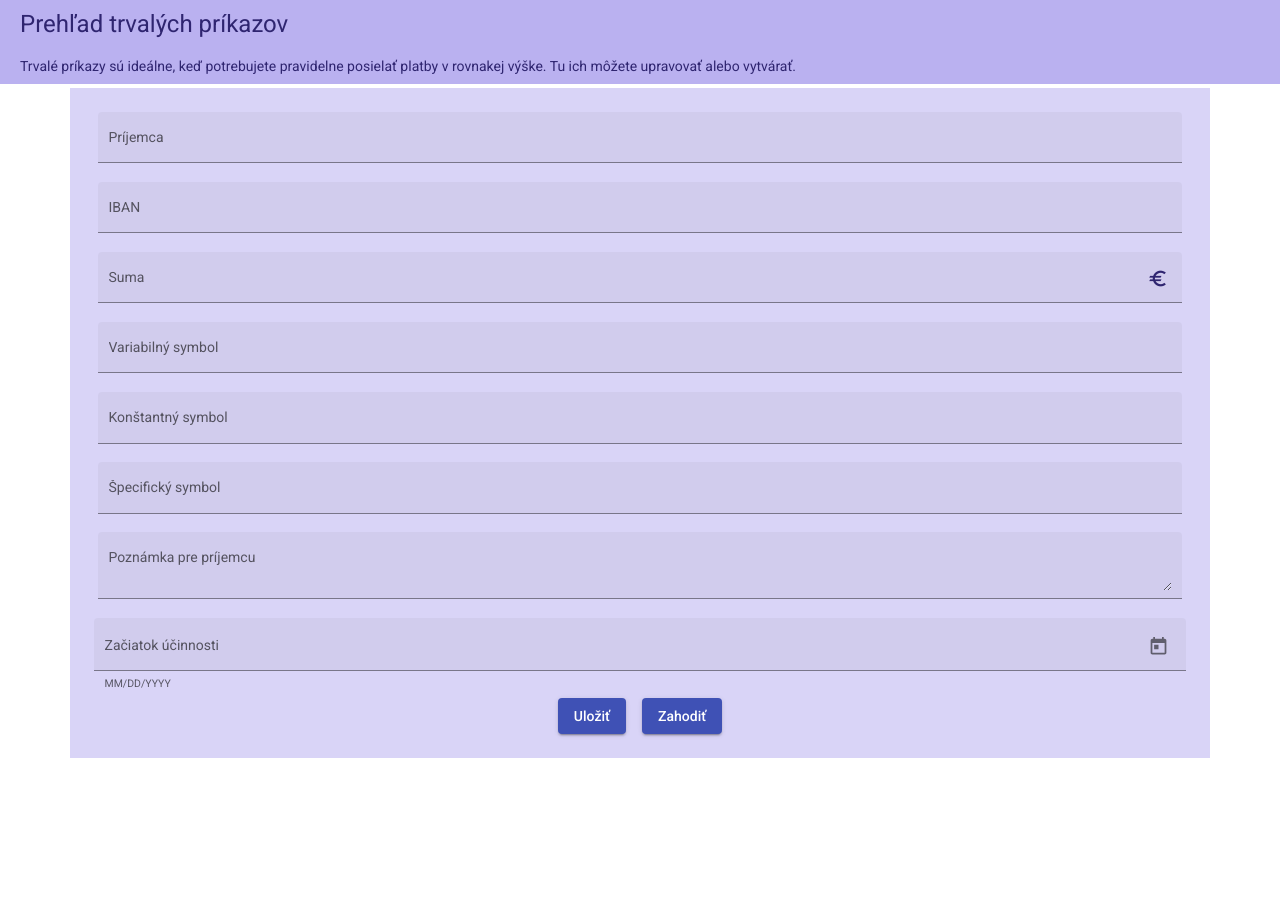
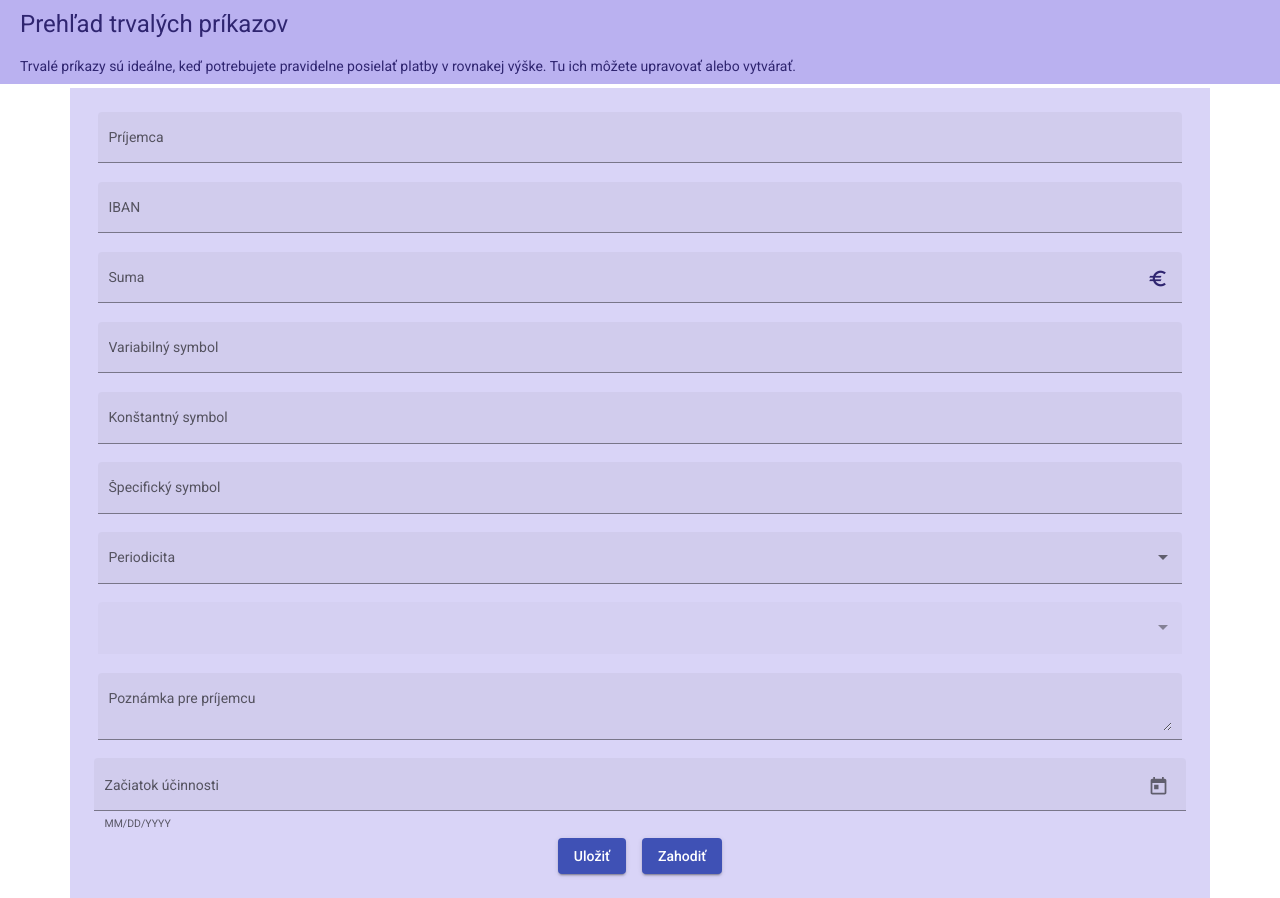
Before and after one commit to traver305/Standing-Orders, an Angular app in the folder app/: page /form in a window 1280 px wide. Before the commit the page ends 800 px from the top, so only its background shows below. Built offline with nearby package versions, Linux system fonts and the light colour scheme.

Commit message:
create angular custom form controls for periodicity

```diff
--- a/app/src/app/app.module.ts
+++ b/app/src/app/app.module.ts
@@ -12,6 +12,7 @@ import { ReactiveFormsModule } from '@angular/forms';
 import { StandingOrderListComponent } from './standingOrders/standingOrder-list.component';
 import { IbanFormatPipe } from './pipes/iban-format.pipe';
 import { StandingOrderFormComponent } from './standingOrders/standing-order-form/standing-order-form.component';
+import { PeriodicityFormComponent } from './shared/periodicity-form.component';
 
 
 @NgModule({
@@ -19,7 +20,8 @@ import { StandingOrderFormComponent } from './standingOrders/standing-order-form
     AppComponent,
     StandingOrderListComponent,
     IbanFormatPipe,
-    StandingOrderFormComponent
+    StandingOrderFormComponent,
+    PeriodicityFormComponent
   ],
   imports: [
     BrowserModule,
--- a/app/src/app/material/material.module.ts
+++ b/app/src/app/material/material.module.ts
@@ -8,6 +8,7 @@ import { MatInputModule } from '@angular/material/input';
 import { MatFormFieldModule } from '@angular/material/form-field';
 import { MatDatepickerModule } from '@angular/material/datepicker';
 import { MatNativeDateModule } from '@angular/material/core';
+import {MatSelectModule} from '@angular/material/select';
 
 
 const MaterialComponents = [
@@ -20,7 +21,7 @@ const MaterialComponents = [
     MatInputModule,
     MatDatepickerModule,
     MatNativeDateModule,
-
+    MatSelectModule
 ]
 
 @NgModule({
--- /dev/null
+++ b/app/src/app/shared/periodicity-form.component.html
@@ -0,0 +1,17 @@
+<form [formGroup]="periodicity">
+    <mat-form-field appearance="fill" class="px-1">
+        <mat-label>Periodicita</mat-label>
+        <mat-select formControlName="period" (selectionChange)="changePeriodicity()">
+            <mat-option *ngFor="let interval of intervals" [value]="interval.value">
+                {{interval.text}}
+            </mat-option>
+        </mat-select>
+    </mat-form-field>
+    <mat-form-field appearance="fill" class="px-1">
+        <mat-select formControlName="specific" [disabled]="disableSpec">
+            <mat-option *ngFor="let option of intervalSpecification" [value]="option">
+                {{ option }}
+            </mat-option>
+        </mat-select>
+    </mat-form-field>
+</form>
--- /dev/null
+++ b/app/src/app/shared/periodicity-form.component.scss
@@ -0,0 +1,3 @@
+mat-form-field{
+    width: 100%;
+}
--- /dev/null
+++ b/app/src/app/shared/periodicity-form.component.ts
@@ -0,0 +1,109 @@
+import { Component, OnInit } from "@angular/core";
+import { ControlValueAccessor, FormBuilder, FormControl, FormGroup, NG_VALUE_ACCESSOR, Validator } from "@angular/forms";
+import { Subscription } from "rxjs";
+
+@Component({
+    selector: 'periodicity-form',
+    templateUrl: './periodicity-form.component.html',
+    styleUrls: ['./periodicity-form.component.scss'],
+    providers: [
+        {
+          provide: NG_VALUE_ACCESSOR,
+          multi: true,
+          useExisting: PeriodicityFormComponent
+        }
+    ]
+})
+
+
+export class PeriodicityFormComponent implements ControlValueAccessor{
+
+    intervals: any[] = [
+        {
+            "value": 1,
+            "text": "Denne"
+        },
+        {
+            "value": 2,
+            "text": "Týždenne"
+        },
+        {
+            "value": 3,
+            "text": "Mesačne"
+        }
+    ];
+
+    intervalSpecification: any[]= [];
+
+    disableSpec = true;
+
+    constructor(private fb: FormBuilder){}
+
+    periodicity: FormGroup = this.fb.group({
+        period: new FormControl<number|null>(null),
+        specific: new FormControl('')
+    })
+
+    loadDays(){
+        this.intervalSpecification = [
+            'Pondelok',
+            'Utorok',
+            'Streda',
+            'Štvrtok',
+            'Piatok',
+            'Sobota',
+            'Nedeľa'
+        ]
+    }
+
+    loadNumbers(){
+        this.intervalSpecification = Array.from({length: 31}, (_, i) => i + 1);
+    }
+
+    changePeriodicity(){
+        if(this.periodicity.value.period === 1){
+            console.log('je to 1111111111111111');
+            this.disableSpec = true;
+        }
+        if(this.periodicity.value.period === 2){
+            console.log('je to 222222222222222222222');
+            this.disableSpec = false;
+            this.loadDays();
+        }
+        if(this.periodicity.value.period === 3){
+            console.log('je to 3333333333333333');
+            this.disableSpec = false;
+            this.loadNumbers();
+        }
+    }
+
+    // writeValue(value: any): void {
+    //     if (value){
+    //         this.periodicity.setValue(value, {emitEvent: false})
+    //     }
+    // }
+
+    // registerOnChange(onChange: any): void {
+    //     const sub = this.periodicity.valueChanges.subscribe(onChange);
+    //     this.o
+    // }
+
+    writeValue(obj: any): void {
+        if (obj) {
+            this.periodicity.setValue(obj, {emitEvent: false});
+        }
+    }
+
+    onTouched: Function = () => {};
+
+    onChangeSubs: Subscription[] = [];
+
+    registerOnTouched(onTouched: Function) {
+        this.onTouched = onTouched;
+    }
+
+    registerOnChange(onChange: any) {
+        const sub = this.periodicity.valueChanges.subscribe(onChange);
+        this.onChangeSubs.push(sub);
+    }
+}
--- a/app/src/app/standingOrders/standing-order-form/standing-order-form.component.html
+++ b/app/src/app/standingOrders/standing-order-form/standing-order-form.component.html
@@ -25,7 +25,7 @@
             <mat-label>Špecifický symbol</mat-label>
             <input matInput formControlName='specificSymbol'>
         </mat-form-field>
-        <!-- <interval formControlName=""></interval> -->
+        <periodicity-form formControlName="period"></periodicity-form>
         <mat-form-field [appearance]="appereance" class="px-1" >
             <mat-label>Poznámka pre príjemcu</mat-label>
             <textarea matInput formControlName='note'></textarea>
--- a/app/src/app/standingOrders/standing-order-form/standing-order-form.component.ts
+++ b/app/src/app/standingOrders/standing-order-form/standing-order-form.component.ts
@@ -27,7 +27,8 @@ export class StandingOrderFormComponent {
         constSymbol: new FormControl(''),
         specificSymbol: new FormControl(''),
         note: new FormControl(''),
-        date: new FormControl('')
+        date: new FormControl(''),
+        period: new FormControl('')
 
     });
 
```
